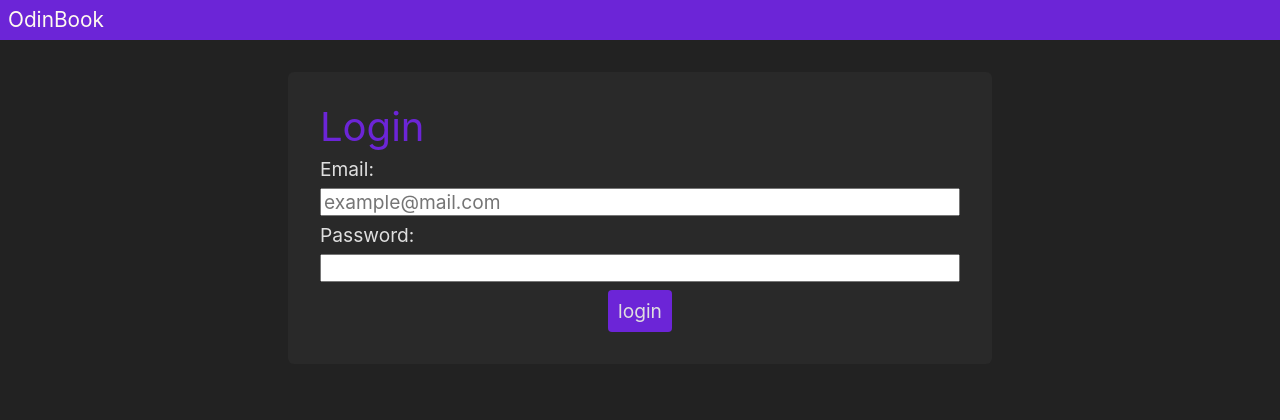
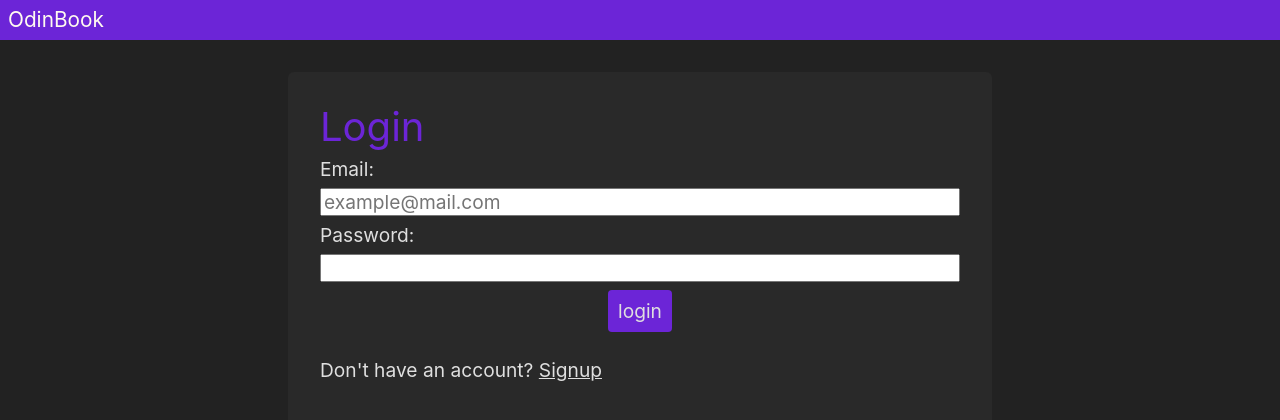
Before and after one commit to I-3B/PurpleBook-client, a React (Create React App) app: page /login in a window 1280 px wide. Shown: the top 420 px of the page. Built offline with nearby package versions, Linux system fonts and the light colour scheme.

Commit message:
add links from to login and signup

```diff
--- a/src/components/EditUser.tsx
+++ b/src/components/EditUser.tsx
@@ -41,7 +41,6 @@ function EditUser({ HeaderRef }: EditUserProps) {
         } else if (res.status !== 200) {
             NotificationManager.error(res.body, res.status);
         } else {
-            console.log(HeaderRef.current);
             HeaderRef.current?.updateUserData();
             return navigate("/" + route);
         }
@@ -58,7 +57,6 @@ function EditUser({ HeaderRef }: EditUserProps) {
         const confirmed = window.confirm("Delete this account?");
         if (confirmed) {
             const deletedRes = await fetchAPI(route, "DELETE");
-            console.log(deletedRes.status);
             if (deletedRes.status === 200) {
                 logout();
                 navigate("/login");
--- a/src/components/Login.tsx
+++ b/src/components/Login.tsx
@@ -1,5 +1,6 @@
 import { Dispatch, ReactElement, SetStateAction, useState } from "react";
 import { Navigate } from "react-router";
+import { Link } from "react-router-dom";
 import useAuth from "../hooks/useAuth";
 import { responseError } from "../interfaces/responseError";
 import Loading from "./Loading";
@@ -42,6 +43,9 @@ function Login() {
 
             {formLoading}
             <input type="submit" value="login"></input>
+            <p>
+                Don't have an account? <Link to="/signup">Signup</Link>
+            </p>
         </form>
     );
 }
--- a/src/components/RequireAuth.tsx
+++ b/src/components/RequireAuth.tsx
@@ -6,7 +6,7 @@ function RequireAuth() {
     if (authed === true) {
         return <Outlet />;
     } else {
-        return <Navigate to="/login" />;
+        return <Navigate to="/signup" />;
     }
 }
 export default RequireAuth;
--- a/src/components/Signup.tsx
+++ b/src/components/Signup.tsx
@@ -1,5 +1,5 @@
 import { Dispatch, ReactElement, SetStateAction, useState } from "react";
-import { Navigate } from "react-router-dom";
+import { Link, Navigate } from "react-router-dom";
 import useAuth from "../hooks/useAuth";
 import { responseError } from "../interfaces/responseError";
 import { fetchAPIMultiPart } from "../utils/fetchAPI";
@@ -62,6 +62,9 @@ function Signup() {
             <input id="image" type="file" name="image" accept=".jpg, .jpeg, .png"></input>
             {formLoading}
             <input type="submit" value="Signup"></input>
+            <p>
+                Already a user? <Link to="/login">Login</Link>
+            </p>
         </form>
     );
 }
```
